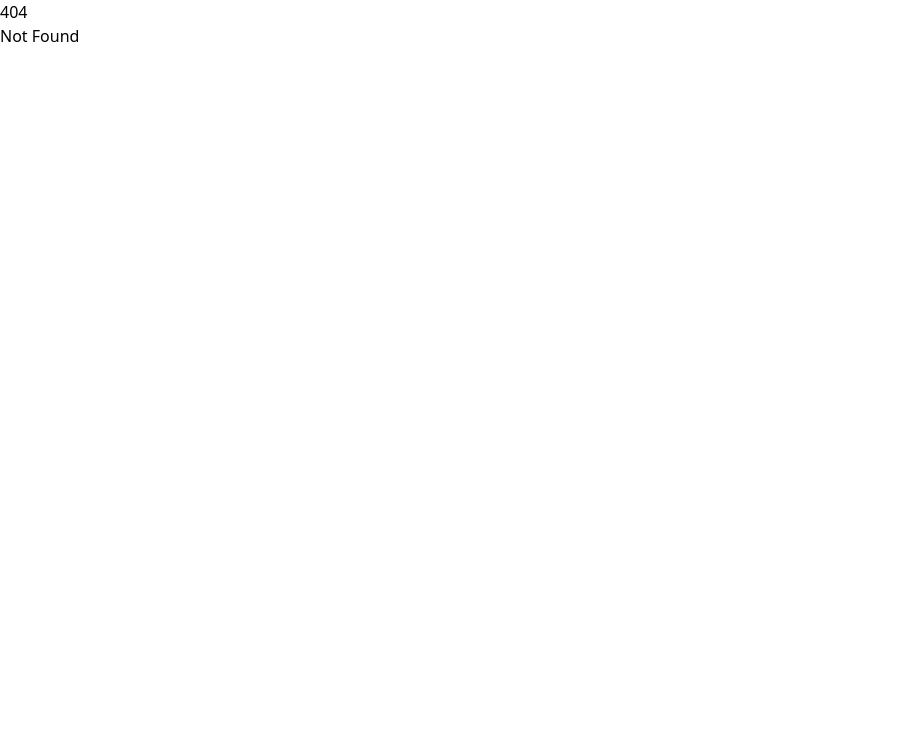
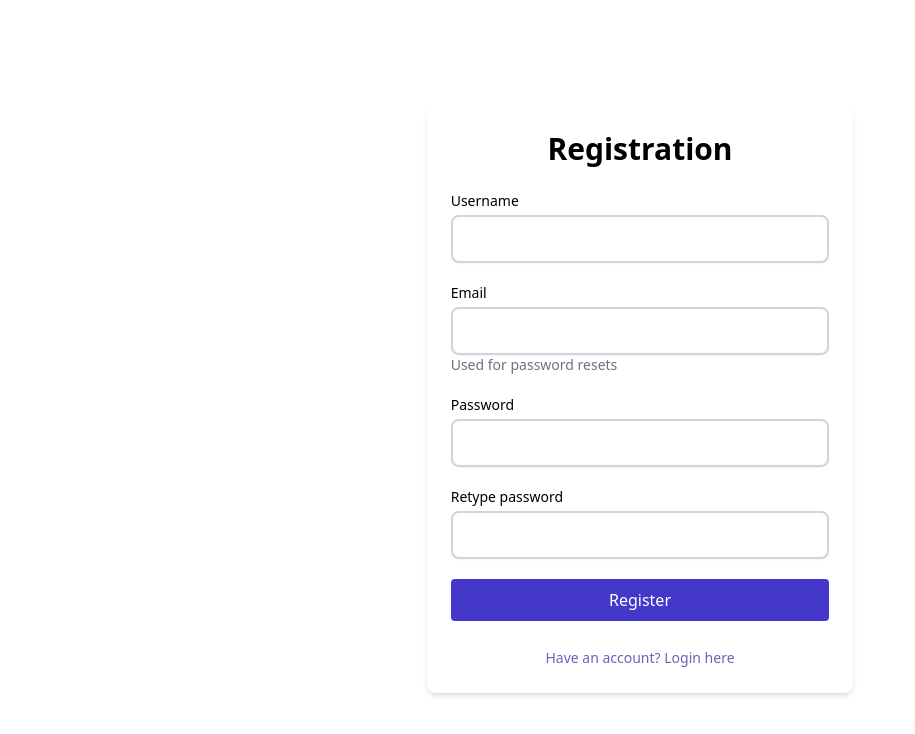
Before and after one commit to sandeepsingh11/splat-builder-dup-dup, a SvelteKit app: page /register in a window 1280 px wide. Before the commit this address had no page. Shown: the top 734 px of the page, without its empty margins (0-915 px from the left). Built offline with nearby package versions, Linux system fonts and the light colour scheme; no server answers.

Commit message:
add register logic

```diff
--- /dev/null
+++ b/src/routes/register/+page.server.ts
@@ -0,0 +1,64 @@
+import { error, fail, redirect } from '@sveltejs/kit'
+import type { Action, Actions, PageServerLoad } from "./$types"
+import { PUBLIC_API_URL } from "$env/static/public";
+import { goto } from '$app/navigation';
+
+
+export const load: PageServerLoad = async ({cookies}) => {
+  const token = cookies.get('sb_token');
+  console.log('load --> ' + token);
+
+  return {
+    token
+  }
+}
+
+const register: Action = async ({ request, cookies }) => {
+  const formData = await request.formData();
+  const username = formData.get('username');
+  const email = formData.get('email');
+  const password = formData.get('password');
+  const passwordConf = formData.get('password_confirmation');
+  const formToken = formData.get('_token');
+
+  const token = cookies.get('sb_token');
+  console.log('action --> ' + formToken +  ' - ' + token);
+
+  if (
+    !username ||
+    !email ||
+    !password ||
+    !passwordConf ||
+    typeof username !== 'string' ||
+    typeof password !== 'string' ||
+    password !== passwordConf
+  ) return fail(400, { invalid: true });
+
+  const header = {
+    method: 'POST',
+    headers: {
+      'Content-Type': 'application/json'
+    },
+    body: JSON.stringify({
+      'username': username,
+      'email': email,
+      'password': password,
+      'password_confirmation': passwordConf
+    })
+  };
+  const res = await fetch(`${PUBLIC_API_URL}/register`, header);
+
+  if (res.ok || res.status === 422) {
+    const text = await res.text();
+    const output = text ? JSON.parse(text) : {};
+    console.log(output);
+  }
+  else {
+    throw error(res.status, res.statusText);
+  }
+
+
+  throw redirect(303, '/login')
+}
+
+export const actions: Actions = { register }
--- /dev/null
+++ b/src/routes/register/+page.svelte
@@ -0,0 +1,91 @@
+<script lang="ts">
+    import type { ActionData, PageData } from './$types'
+
+    export let form: ActionData
+    export let data: PageData;
+</script>
+
+
+<div class="flex justify-center items-center min-h-screen">
+    <div class="lg:w-4/12 md:w-8/12 w-11/12 bg-white my-4 p-6 rounded-lg shadow-md">
+        <div id="registration-header">
+            <h1 class="mb-6 text-3xl font-bold text-center">Registration</h1>
+        </div>
+
+        <form action="?/register" method="POST">
+            <input type="hidden" name="_token" value="{data.token}" required>
+
+            <!-- <div class="text-red-500 mt-2 text-sm font-bold text-center">{{ error }}</div> -->
+            {#if form?.user}
+                <p class="error">Username is taken.</p>
+            {/if}
+
+            <div class="mb-5">
+                <label class="block text-sm" for="username">Username</label>
+                <input
+                    class="p-2.5 rounded-lg shadow-sm border-2 border-gray-300 focus:border-indigo-600 block mt-1 w-full"
+                    id="username"
+                    type="text"
+                    name="username"
+                    required
+                    value=""
+                >
+            </div>
+
+            <div class="mb-5">
+                <label class="block text-sm" for="email">Email</label>
+                <input
+                    class="p-2.5 rounded-lg shadow-sm border-2 border-gray-300 focus:border-indigo-600 block mt-1 w-full"
+                    id="email"
+                    type="email"
+                    name="email"
+                    required
+                    value=""
+                >
+                <div class="text-sm text-gray-500">Used for password resets</div>
+            </div>
+
+            <div class="mb-5">
+                <label class="block text-sm" for="password">Password</label>
+                <input
+                    class="p-2.5 rounded-lg shadow-sm border-2 border-gray-300 focus:border-indigo-600 block mt-1 w-full"
+                    id="password"
+                    type="password"
+                    name="password"
+                    required
+                    value=""
+                >
+            </div>
+
+            <div class="mb-5">
+                <label class="block text-sm" for="password_confirmation">Retype password</label>
+                <input
+                    class="p-2.5 rounded-lg shadow-sm border-2 border-gray-300 focus:border-indigo-600 block mt-1 w-full"
+                    id="password_confirmation"
+                    type="password"
+                    name="password_confirmation"
+                    required
+                    value=""
+                >
+            </div>
+
+            <div class="mb-6">
+                <button
+                    type="submit"
+                    class="w-full bg-indigo-700 px-4 py-2 border border-transparent rounded text-white hover:bg-indigo-600 focus:bg-indigo-600 focus:ring focus:ring-indigo-300 disabled:opacity-25 transition duration-150"
+                >
+                Register
+                </button>
+            </div>
+        </form>
+
+        <div class="text-center">
+            <a
+                href="/login"
+                class="cursor:pointer text-indigo-800 hover:text-indigo-600 hover:underline transition-colors text-sm opacity-75"
+            >
+            Have an account? Login here
+            </a>
+        </div>
+    </div>
+</div>
```
